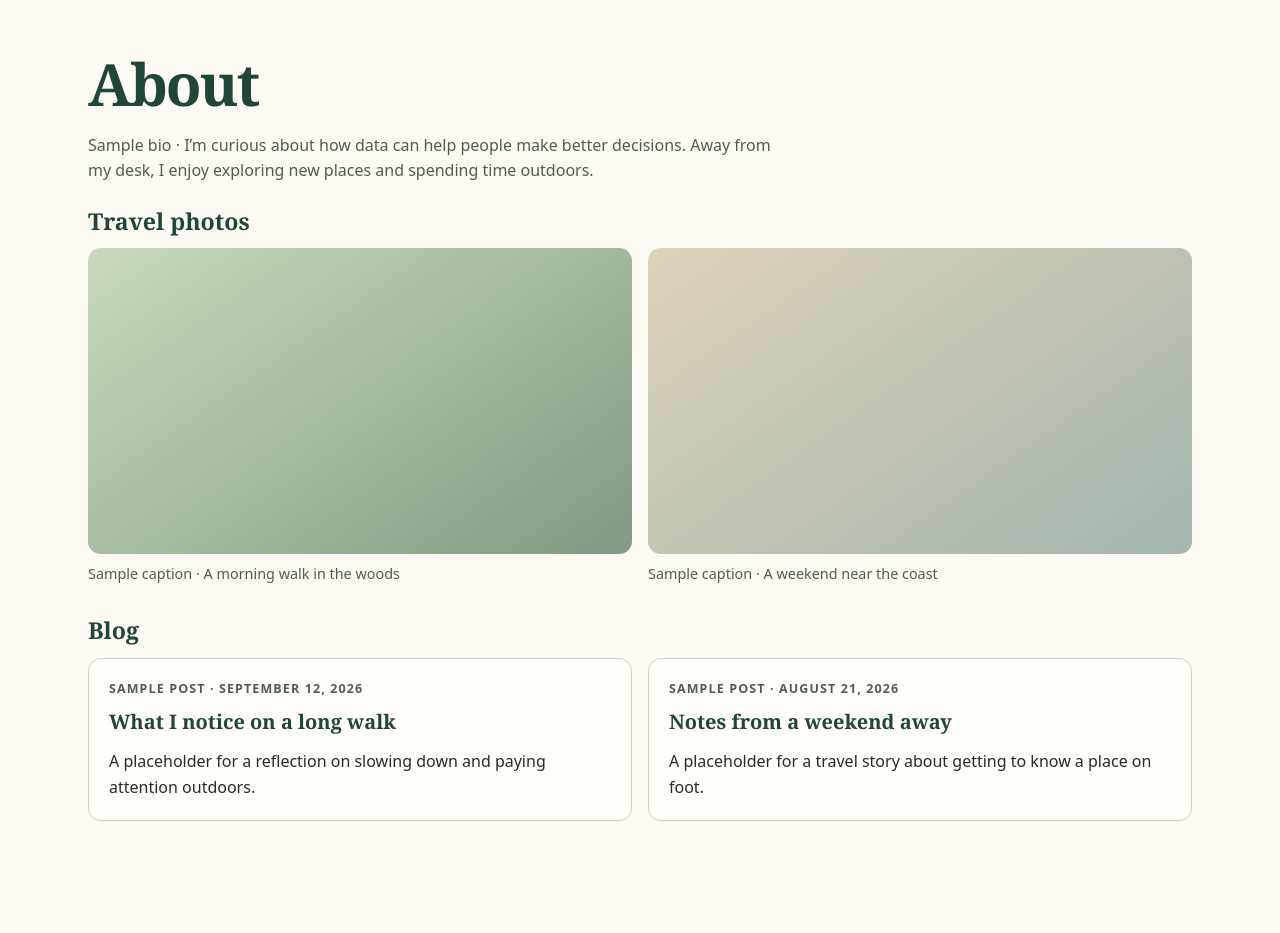
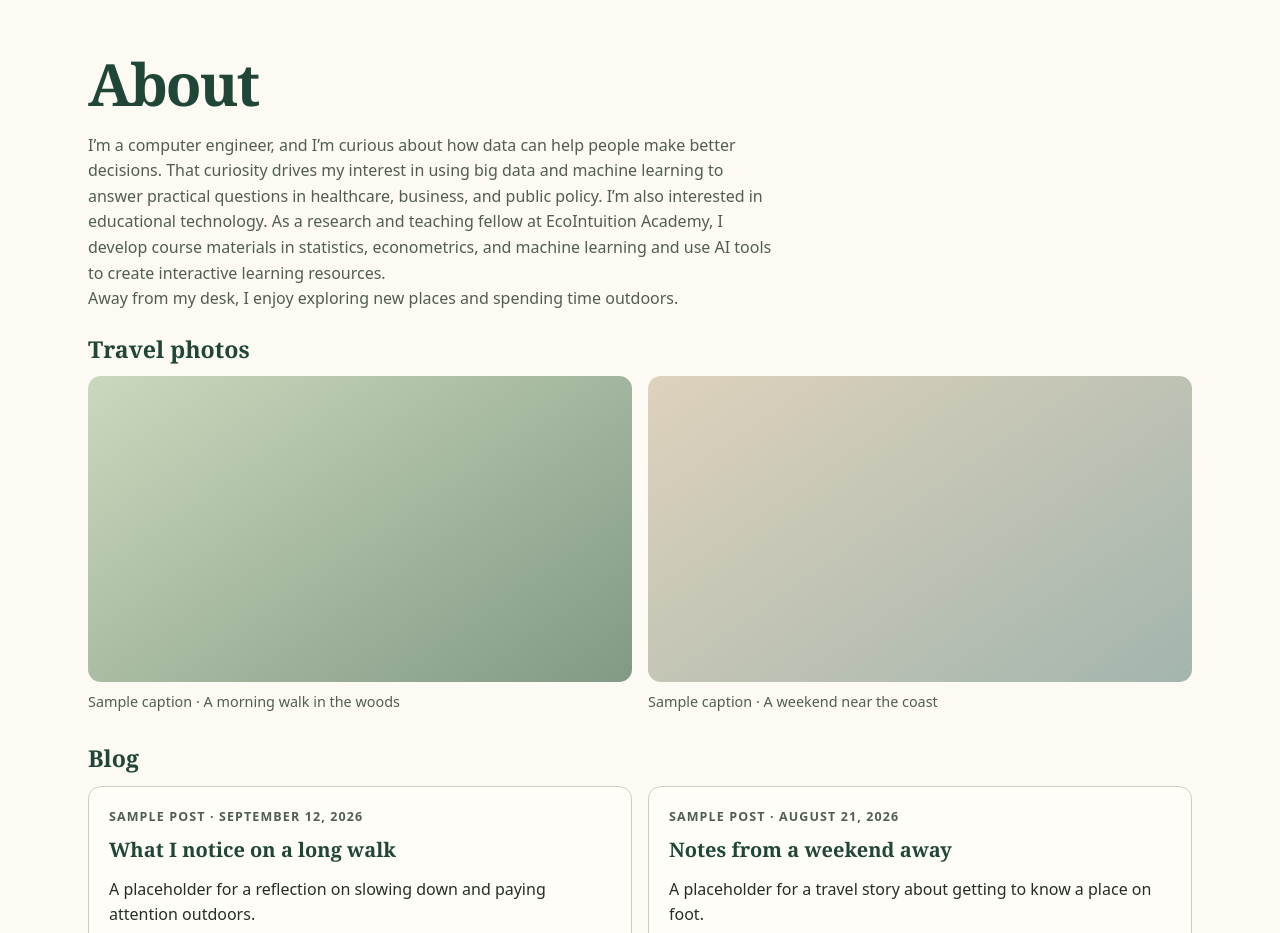
Before and after one commit to Ummenujum/ummenujum.github.io, a plain HTML site: page index.html in a window 1280 px wide. Shown: the part 2000-2933 px from the top of the page. Drawn offline with Linux system fonts and the light colour scheme.

Commit message:
Revise bio in the about section of index.html
Updated the bio section with more detailed information about professional interests and experience.

```diff
--- a/index.html
+++ b/index.html
@@ -69,7 +69,7 @@
     </section>
     <section id="about" class="wrap section">
       <h2>About</h2>
-      <p class="lede">Sample bio · I’m curious about how data can help people make better decisions. Away from my desk, I enjoy exploring new places and spending time outdoors.</p>
+      <p class="lede">I’m a computer engineer, and I’m curious about how data can help people make better decisions. That curiosity drives my interest in using big data and machine learning to answer practical questions in healthcare, business, and public policy. I’m also interested in educational technology. As a research and teaching fellow at EcoIntuition Academy, I develop course materials in statistics, econometrics, and machine learning and use AI tools to create interactive learning resources. <br> Away from my desk, I enjoy exploring new places and spending time outdoors.</p>
       <h3>Travel photos</h3>
       <div class="grid about-grid">
         <!-- TRAVEL PHOTOS: Copy one figure. Replace its placeholder div with an image. -->
```
